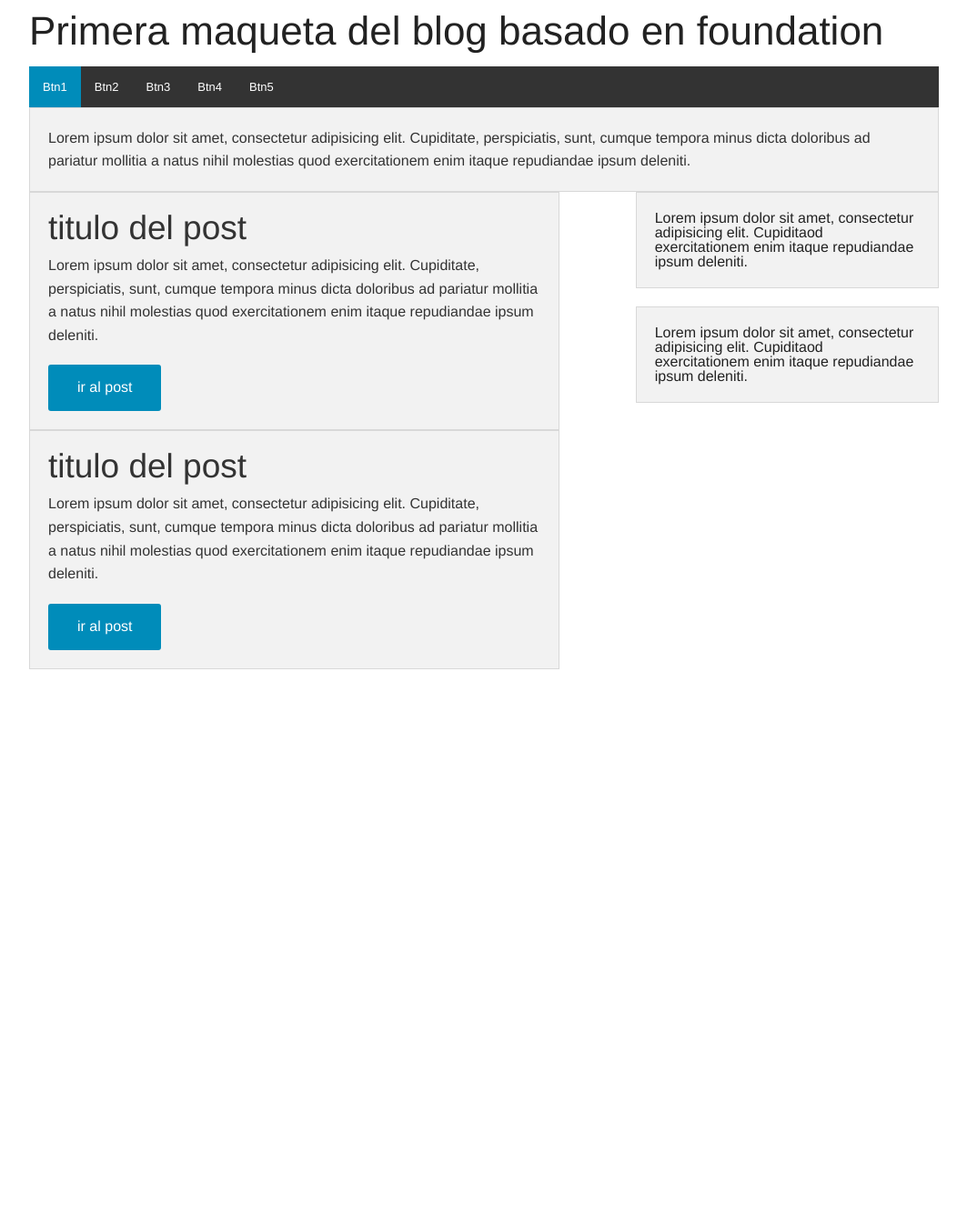
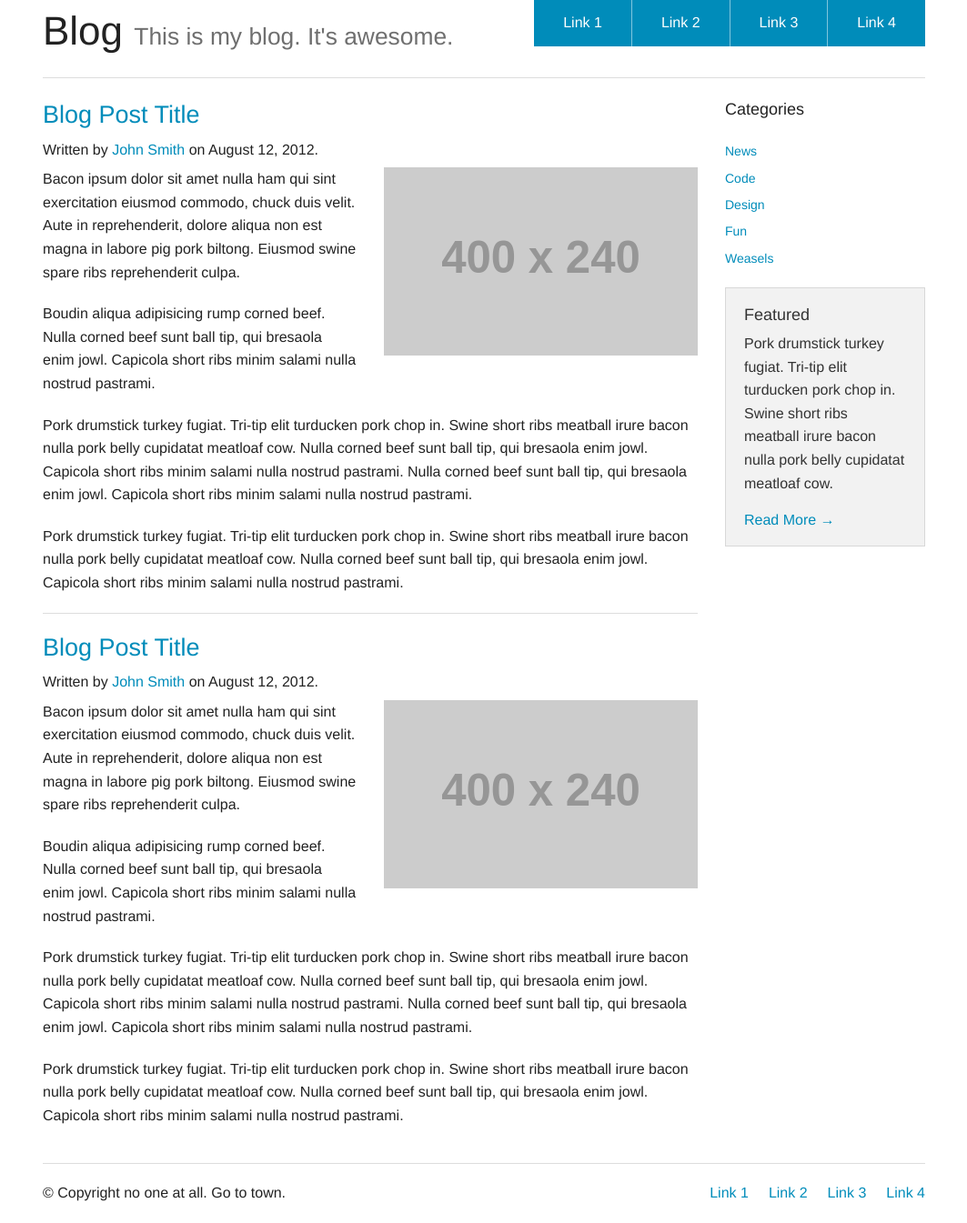
Before and after one commit to blogpro/proyecto, a Django app: page / in a window 1280 px wide. Shown: the whole page at 91% size, without its empty margins (108-1171 px from the left). Before the commit the page ends 736 px from the top, so only its background shows below. Run offline with Django 3.2, Linux system fonts and the light colour scheme; grey boxes labelled with a size stand in for pictures from a placeholder-image service; some libraries are stand-ins or nearby versions.

Commit message:
nuevo template

```diff
--- a/inicio/templates/base.html
+++ b/inicio/templates/base.html
@@ -8,88 +8,122 @@
     <script src="static/foundation/js/vendor/modernizr.js"></script>
 </head>
 <body>
-    <header class="row">
-        <h1>
-            Primera maqueta del blog basado en foundation
-        </h1>
-        <nav class="top-bar" data-topbar>
+    <div class="row">
+        <div class="large-12 columns">
+          <div class="nav-bar right">
+           <ul class="button-group">
+             <li><a href="#" class="button">Link 1</a></li>
+             <li><a href="#" class="button">Link 2</a></li>
+             <li><a href="#" class="button">Link 3</a></li>
+             <li><a href="#" class="button">Link 4</a></li>
+            </ul>
+          </div>
+          <h1>Blog <small>This is my blog. It's awesome.</small></h1>
+          <hr/>
+        </div>
+      </div>
 
-          <ul class="title-area">
-            <li class="name">
-            </li>
-            <li class="toggle-topbar menu-icon"><a href="#">Menu</a></li>
+
+
+
+      <div class="row">
+        <div class="large-9 columns" role="content">
+
+          <article>
+
+            <h3><a href="#">Blog Post Title</a></h3>
+            <h6>Written by <a href="#">John Smith</a> on August 12, 2012.</h6>
+
+            <div class="row">
+              <div class="large-6 columns">
+                <p>Bacon ipsum dolor sit amet nulla ham qui sint exercitation eiusmod commodo, chuck duis velit. Aute in reprehenderit, dolore aliqua non est magna in labore pig pork biltong. Eiusmod swine spare ribs reprehenderit culpa.</p>
+                <p>Boudin aliqua adipisicing rump corned beef. Nulla corned beef sunt ball tip, qui bresaola enim jowl. Capicola short ribs minim salami nulla nostrud pastrami.</p>
+              </div>
+              <div class="large-6 columns">
+                <img src="http://placehold.it/400x240&text=[img]"/>
+              </div>
+            </div>
+
+            <p>Pork drumstick turkey fugiat. Tri-tip elit turducken pork chop in. Swine short ribs meatball irure bacon nulla pork belly cupidatat meatloaf cow. Nulla corned beef sunt ball tip, qui bresaola enim jowl. Capicola short ribs minim salami nulla nostrud pastrami. Nulla corned beef sunt ball tip, qui bresaola enim jowl. Capicola short ribs minim salami nulla nostrud pastrami.</p>
+
+            <p>Pork drumstick turkey fugiat. Tri-tip elit turducken pork chop in. Swine short ribs meatball irure bacon nulla pork belly cupidatat meatloaf cow. Nulla corned beef sunt ball tip, qui bresaola enim jowl. Capicola short ribs minim salami nulla nostrud pastrami.</p>
+
+          </article>
+
+          <hr/>
+
+          <article>
+
+            <h3><a href="#">Blog Post Title</a></h3>
+            <h6>Written by <a href="#">John Smith</a> on August 12, 2012.</h6>
+
+            <div class="row">
+              <div class="large-6 columns">
+                <p>Bacon ipsum dolor sit amet nulla ham qui sint exercitation eiusmod commodo, chuck duis velit. Aute in reprehenderit, dolore aliqua non est magna in labore pig pork biltong. Eiusmod swine spare ribs reprehenderit culpa.</p>
+                <p>Boudin aliqua adipisicing rump corned beef. Nulla corned beef sunt ball tip, qui bresaola enim jowl. Capicola short ribs minim salami nulla nostrud pastrami.</p>
+              </div>
+              <div class="large-6 columns">
+                <img src="http://placehold.it/400x240&text=[img]"/>
+              </div>
+            </div>
+
+            <p>Pork drumstick turkey fugiat. Tri-tip elit turducken pork chop in. Swine short ribs meatball irure bacon nulla pork belly cupidatat meatloaf cow. Nulla corned beef sunt ball tip, qui bresaola enim jowl. Capicola short ribs minim salami nulla nostrud pastrami. Nulla corned beef sunt ball tip, qui bresaola enim jowl. Capicola short ribs minim salami nulla nostrud pastrami.</p>
+
+            <p>Pork drumstick turkey fugiat. Tri-tip elit turducken pork chop in. Swine short ribs meatball irure bacon nulla pork belly cupidatat meatloaf cow. Nulla corned beef sunt ball tip, qui bresaola enim jowl. Capicola short ribs minim salami nulla nostrud pastrami.</p>
+
+          </article>
+
+        </div>
+
+
+
+
+
+
+        <aside class="large-3 columns">
+
+          <h5>Categories</h5>
+          <ul class="side-nav">
+            <li><a href="#">News</a></li>
+            <li><a href="#">Code</a></li>
+            <li><a href="#">Design</a></li>
+            <li><a href="#">Fun</a></li>
+            <li><a href="#">Weasels</a></li>
           </ul>
 
-          <section class="top-bar-section">
-            <ul class="left">
-                <li class="active"><a href="#">Btn1</a></li>
-                <li><a href="#">Btn2</a></li>
-                <li><a href="#">Btn3</a></li>
-                <li><a href="#">Btn4</a></li>
-                <li><a href="#">Btn5</a></li>
-                <!--
-                <li class="has-dropdown">
-                    <a href="#">dame click</a>
-                    <ul class="dropdown">
-                        <li><a href="#">primer link del dropdown</a></li>
-                    </ul>
-                </li>
-                -->
-            </ul>
-          </section>
-        </nav>
-    </header>
+          <div class="panel">
+            <h5>Featured</h5>
+            <p>Pork drumstick turkey fugiat. Tri-tip elit turducken pork chop in. Swine short ribs meatball irure bacon nulla pork belly cupidatat meatloaf cow.</p>
+            <a href="#">Read More →</a>
+          </div>
+
+        </aside>
 
 
-    <section class="row">
-        <section class="small-12 columns">
-            <article class="row panel">
-                <p>
-                    Lorem ipsum dolor sit amet, consectetur adipisicing elit. Cupiditate, perspiciatis, sunt, cumque tempora minus dicta doloribus ad pariatur mollitia a natus nihil molestias quod exercitationem enim itaque repudiandae ipsum deleniti.
-                </p>
-            </article>
-        </section>
-    </section>
+      </div>
 
 
-    <section class="row">
-        <section class="small-12 medium-8 large-7 columns">
-            <article class="row panel">
-                <h2>titulo del post</h2>
-                <p>
-                    Lorem ipsum dolor sit amet, consectetur adipisicing elit. Cupiditate, perspiciatis, sunt, cumque tempora minus dicta doloribus ad pariatur mollitia a natus nihil molestias quod exercitationem enim itaque repudiandae ipsum deleniti.
-                </p>
-                <a href="" class="button radius">ir al post</a>
-            </article>
-            <article class="row panel">
-                <h2>titulo del post</h2>
-                <p>
-                    Lorem ipsum dolor sit amet, consectetur adipisicing elit. Cupiditate, perspiciatis, sunt, cumque tempora minus dicta doloribus ad pariatur mollitia a natus nihil molestias quod exercitationem enim itaque repudiandae ipsum deleniti.
-                </p>
-                <a href="" class="button radius">ir al post</a>
 
-            </article>
-        </section>
-        <section class="small-12 medium-4 large-4 columns">
-            <section class="row" data-equalizer>
-                <article class="small-12 columns panel" data-equalizer-watch>
-                    Lorem ipsum dolor sit amet, consectetur adipisicing elit. Cupiditaod exercitationem enim itaque repudiandae ipsum deleniti.
-                </article>
-            </section>
-            <section class="row" data-equalizer>
-                <article class="small-12 columns panel" data-equalizer-watch>
-                    Lorem ipsum dolor sit amet, consectetur adipisicing elit. Cupiditaod exercitationem enim itaque repudiandae ipsum deleniti.
-                </article>
-            </section>
-        </section>
-    </section>
-    <!-- <section class="row">
-        Lorem ipsum dolor sit amet, consectetur adipisicing elit. Pariatur, quaerat, eum, cum, sequi voluptatibus sit debitis aliquid rem iure molestiae illum atque dolores. Quia dolorem accusamus quam ipsum quidem aperiam!
-    </section> -->
-    <script src="static/foundation/js/vendor/jquery.js"></script>
-    <script src="static/foundation/js/foundation.min.js"></script>
-    <script>
-      $(document).foundation();
-    </script>
+
+
+
+      <footer class="row">
+        <div class="large-12 columns">
+          <hr/>
+          <div class="row">
+            <div class="large-6 columns">
+              <p>© Copyright no one at all. Go to town.</p>
+            </div>
+            <div class="large-6 columns">
+              <ul class="inline-list right">
+                <li><a href="#">Link 1</a></li>
+                <li><a href="#">Link 2</a></li>
+                <li><a href="#">Link 3</a></li>
+                <li><a href="#">Link 4</a></li>
+              </ul>
+            </div>
+          </div>
+        </div>
+      </footer>
 </body>
 </html>
```
Also changed, not shown: inicio/templates/prueba.html (+5 -4 lines), proyecto/static/css/css.css (+9 -2 lines).
